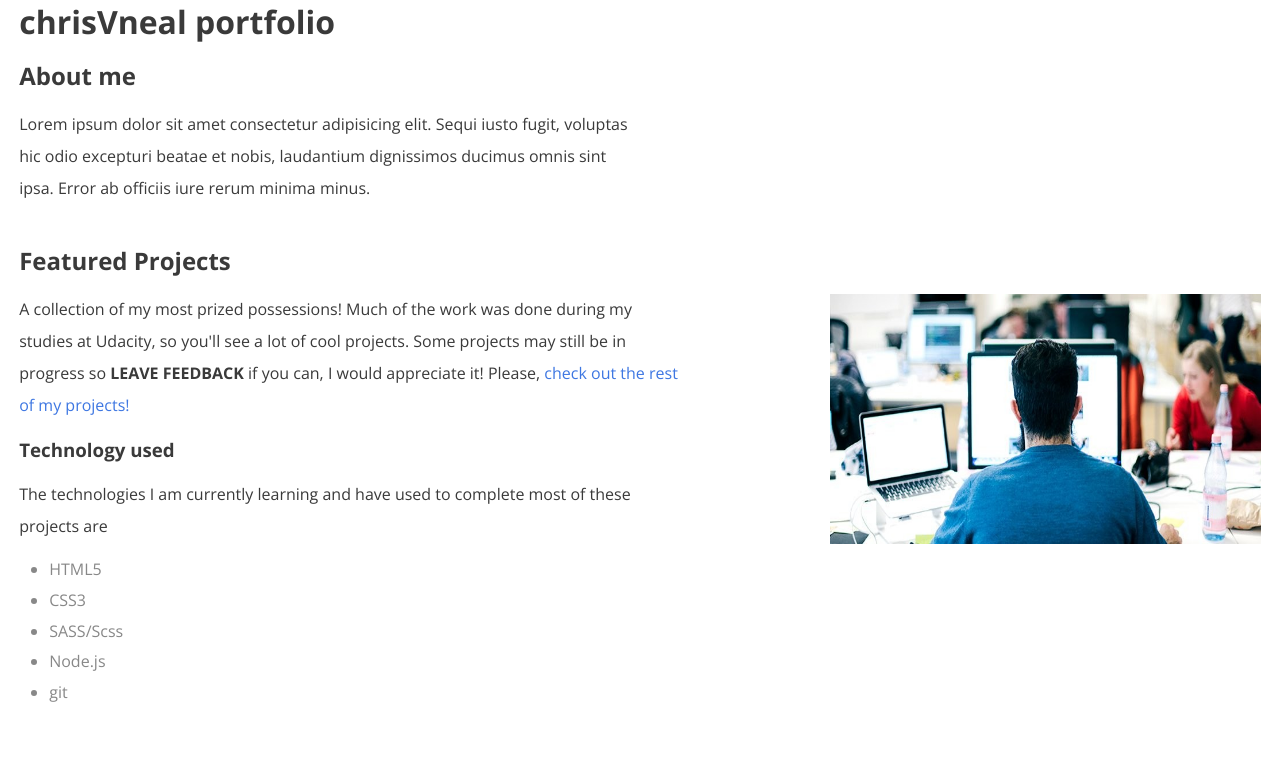
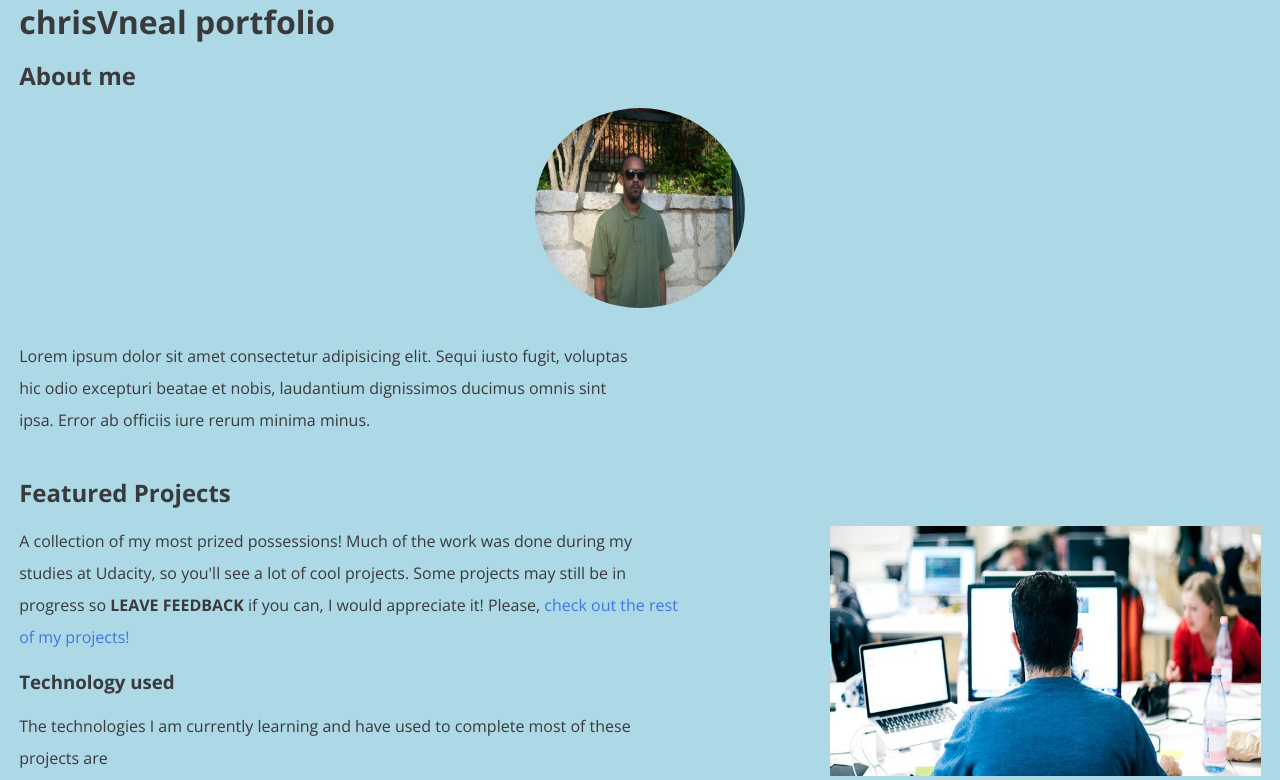
Before and after one commit to chrisvneal/udacity_portfolio-project, a website: page src/index.html in a window 1280 px wide. Shown: the top 780 px of the page. Drawn offline with nearby package versions, Linux system fonts and the light colour scheme; files that its build step writes are made by us from their sources; files whose address does not match are found by name.

Commit message:
Added and styled profile-pic

```diff
--- a/src/index.html
+++ b/src/index.html
@@ -24,6 +24,7 @@
     <section class="about-me section">
       <div class="inner">
         <h2>About me</h2>
+        <img src="img/neal_profile.jpg" class="profile-pic" alt="profile pic">
         <p>Lorem ipsum dolor sit amet consectetur adipisicing elit. Sequi iusto fugit, voluptas hic odio excepturi beatae et nobis, laudantium dignissimos ducimus omnis sint ipsa. Error ab officiis iure rerum minima minus.</p>
       </div>
     </section>
--- a/src/scss/partials/_global_styling.scss
+++ b/src/scss/partials/_global_styling.scss
@@ -58,3 +58,12 @@ a {
     color: lighten($link-color, 15%);
   }
 }
+
+.profile-pic {
+  width: 210px;
+  height: 200px;
+  border-radius: 100%;
+  margin: 0 auto;
+  display: block;
+  margin-bottom: 2em;
+}
--- a/src/scss/partials/_media_queries.scss
+++ b/src/scss/partials/_media_queries.scss
@@ -37,6 +37,9 @@
 /* END of  min-width 880px styles */
 
 @media screen and (min-width: 1152px) {
+  body {
+    background: lightblue;
+  }
   /* .about-me section */
   .about-me {
     margin-bottom: 2.5em;
```
Also changed, not shown: dist/css/styles.css, dist/img/neal_profile.jpg (added), dist/index.html, 1 other file.
